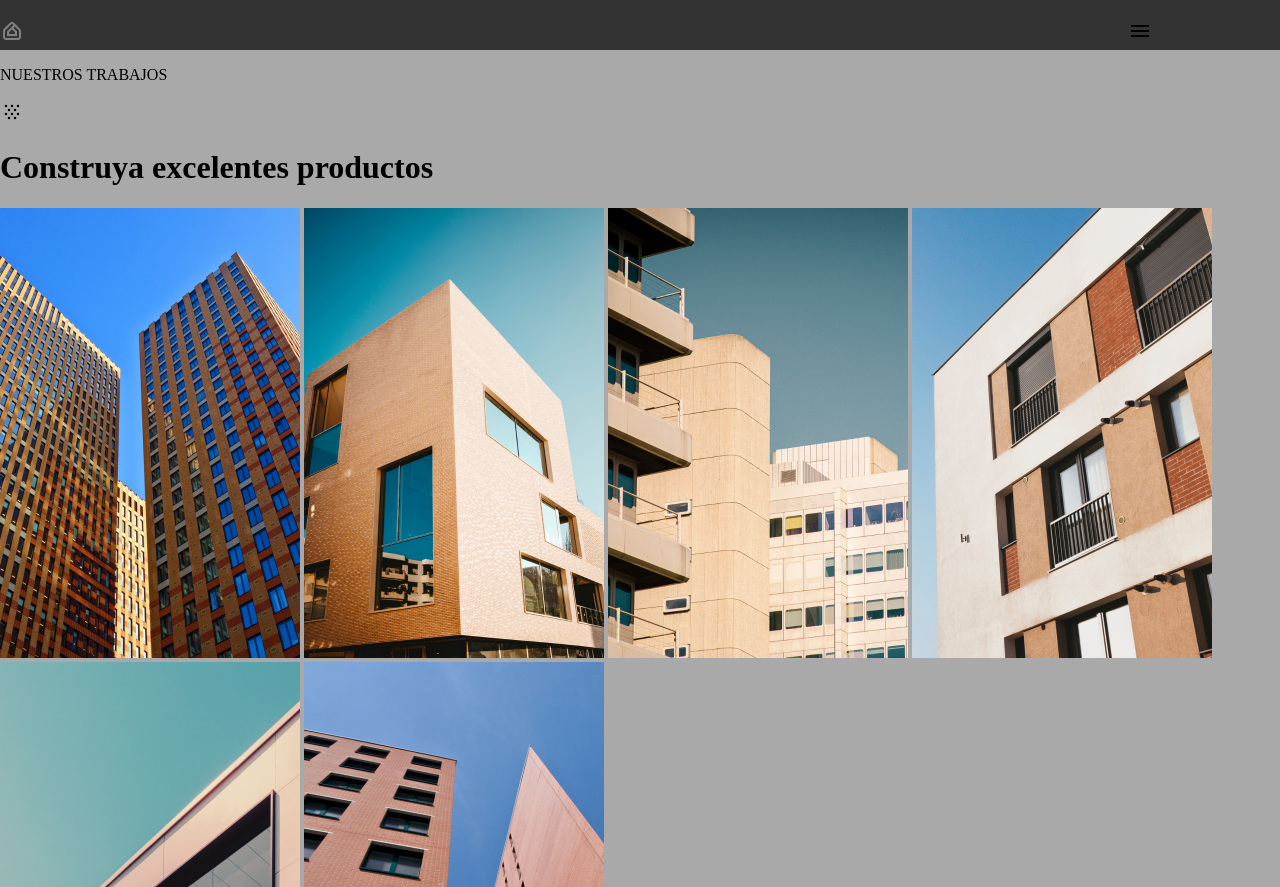
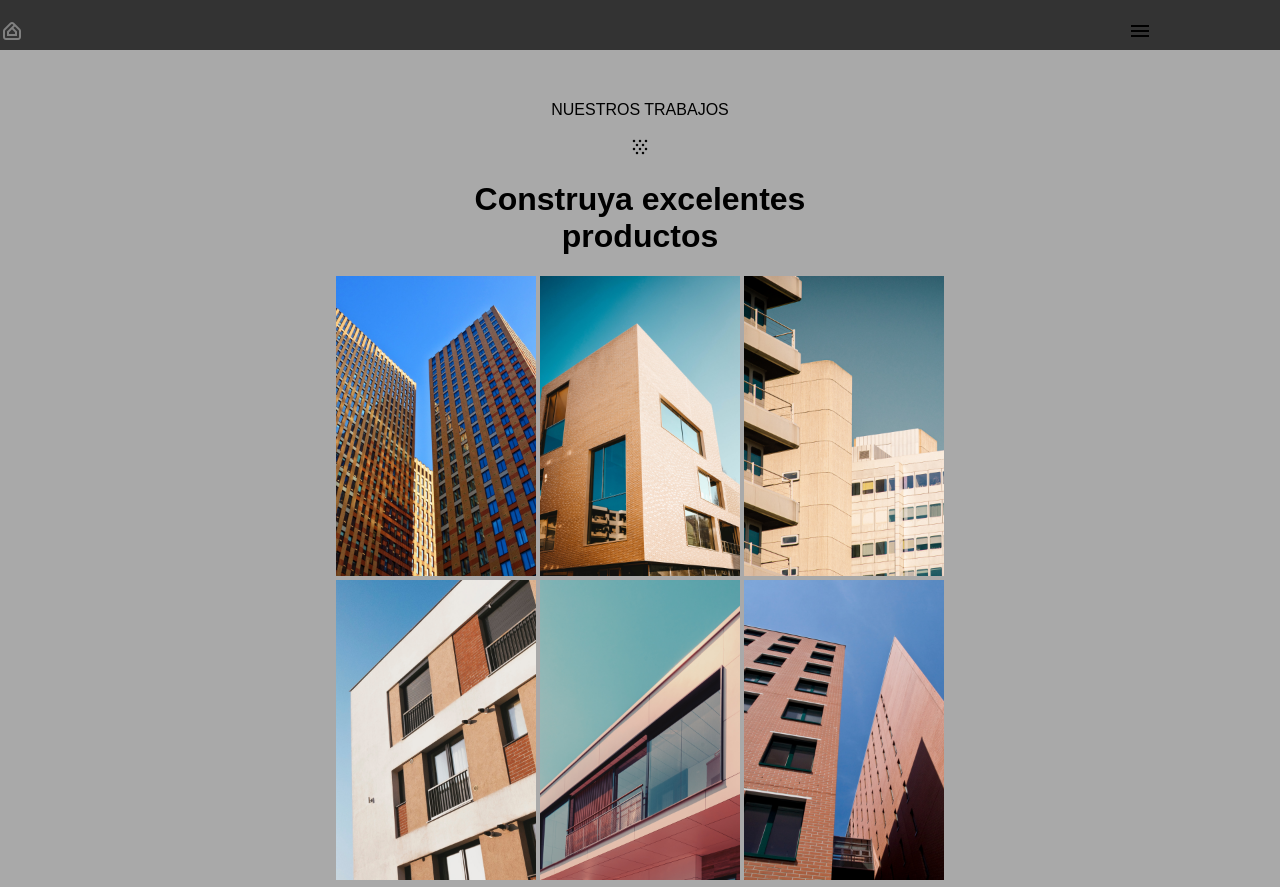
Before and after one commit to Yus05/practica.responsive, a plain HTML site: page index.html in a window 1280 px wide. Shown: the top 887 px of the page. Drawn offline with nearby package versions, Linux system fonts and the light colour scheme.

Commit message:
1era estapa del CSS

```diff
--- a/css/styles.css
+++ b/css/styles.css
@@ -3,10 +3,11 @@
 }
 
 body{
+    font-family: sans-serif;
     background-color: darkgray;
     margin: 0;
 }
-
+/* HEADER: */
 .header{
     position: relative;
     background-color: #333;
@@ -27,3 +28,28 @@ body{
 .span__menu{
     right: 10%;
 }
+/* MAIN:------------------------------------------ */
+
+.sub-title,
+.icon-top,
+.title{
+    text-align: center;
+}
+
+.sub-title{
+    margin-top: 4%;
+}
+
+.icon-top{
+    display: block;
+}
+
+/* DIV: -------------------------------------------*/
+
+.container{
+    text-align: center;
+}
+
+.container__img{
+    width: 200px;
+}
--- a/index.html
+++ b/index.html
@@ -17,15 +17,19 @@
     </header>
     <main>
         <p class="sub-title">NUESTROS TRABAJOS</p>
-        <span class="material-symbols-outlined">snowing</span>
-        <h1 class="title">Construya excelentes productos</h1>
+        <span class="material-symbols-outlined icon-top">snowing</span>
+        <h1 class="title">Construya excelentes <br> productos</h1>
         <div class="container">
-            <img src="/assets/images/1.png" alt="image-building" class="container__img">
-            <img src="/assets/images/2.png" alt="image-building" class="container__img">
-            <img src="/assets/images/3.png" alt="image-building" class="container__img">
-            <img src="/assets/images/4.png" alt="image-building" class="container__img">
-            <img src="/assets/images/5.png" alt="image-building" class="container__img">
-            <img src="/assets/images/6.png" alt="image-building" class="container__img">
+            <div class="container___top">
+                <img src="/assets/images/1.png" alt="image-building" class="container__img container__img-1">
+                <img src="/assets/images/2.png" alt="image-building" class="container__img container__img-2">
+                <img src="/assets/images/3.png" alt="image-building" class="container__img container__img-3">
+            </div>
+            <div class="container___bottom">
+                <img src="/assets/images/4.png" alt="image-building" class="container__img container__img-4">
+                <img src="/assets/images/5.png" alt="image-building" class="container__img container__img-5">
+                <img src="/assets/images/6.png" alt="image-building" class="container__img container__img-6">
+            </div>
         </div>
         <div class="color"></div>
         <p class="text">Imagenes de <a href="#" class="ancla">Freepik</a></p>
```
